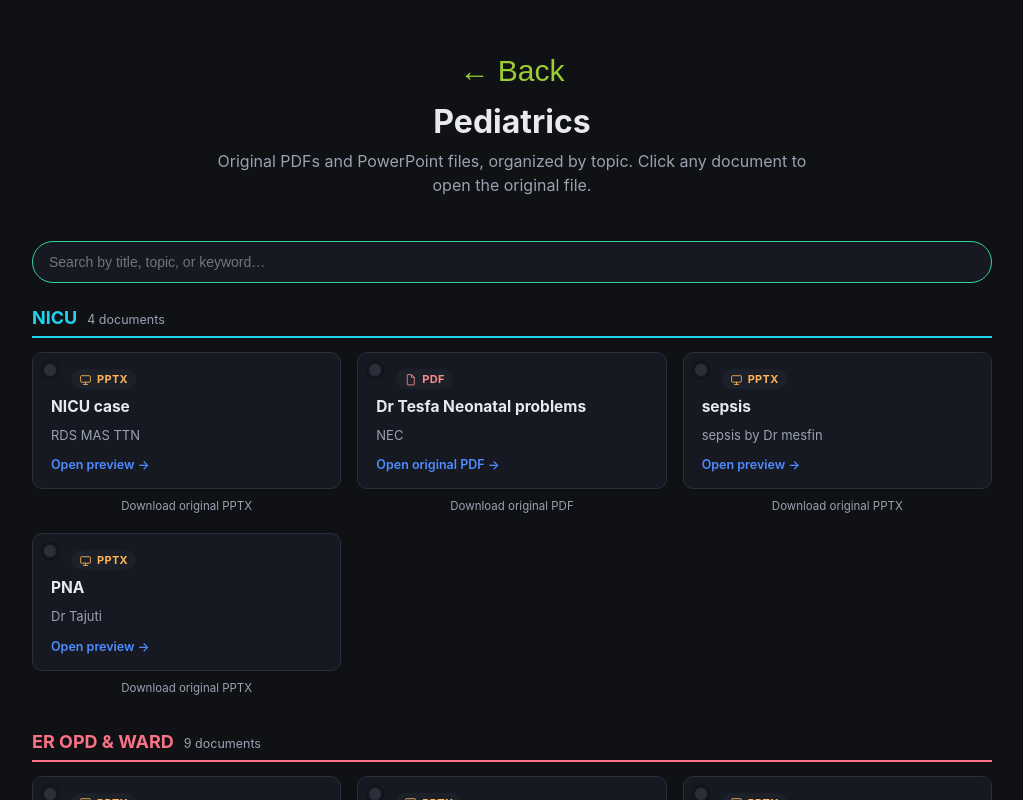
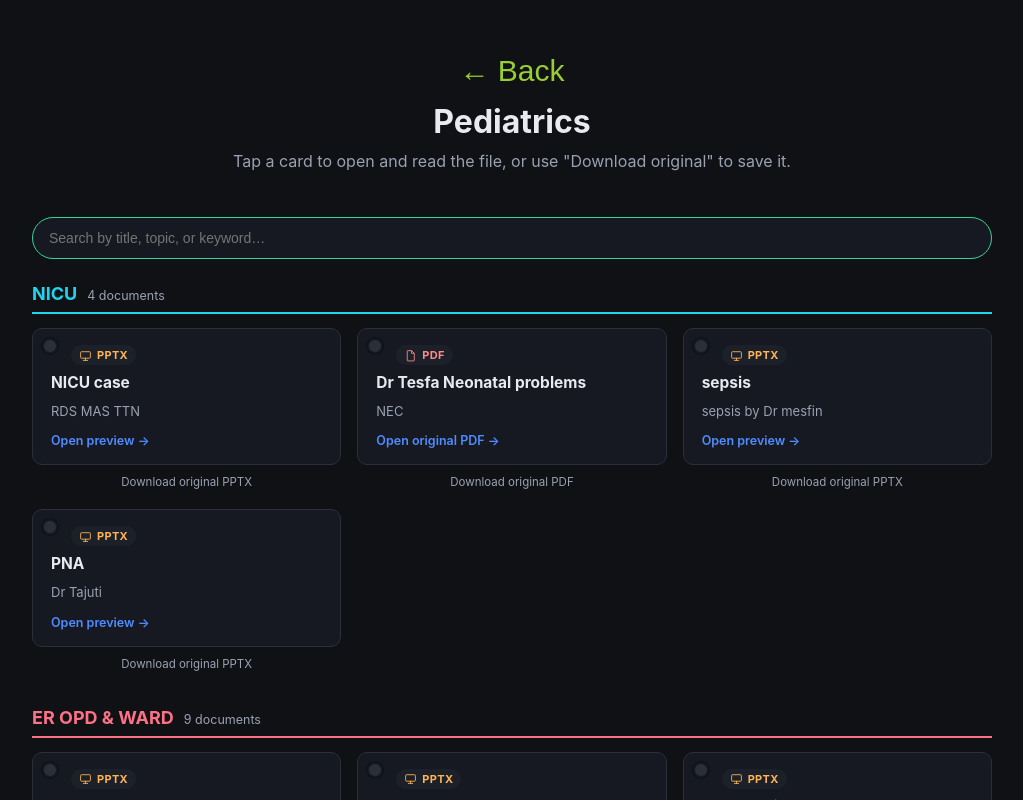
Before and after one commit to abuseaad/medical-document-library, a React (Vite) app in the folder project/: page / in a window 1280 px wide. Both pictures are taken after a click on the button "Pediatrics". Shown: the top 800 px of the page, without its empty margins (128-1151 px from the left). Built offline with nearby package versions, Linux system fonts and the light colour scheme.

Commit message:
docs(pediatrics): add usage instructions for opening and downloading documents

```diff
--- a/project/src/App.jsx
+++ b/project/src/App.jsx
@@ -87,10 +87,9 @@ function App() {
             ← Back
           </button>
           <h1>Pediatrics</h1>
-          <p>
-            Original PDFs and PowerPoint files, organized by topic. Click any
-            document to open the original file.
-          </p>
+     <p className="doc-instructions">
+  Tap a card to open and read the file, or use "Download original" to save it.
+</p>
         </header>
         <div className="library-toolbar">
           <input
```
